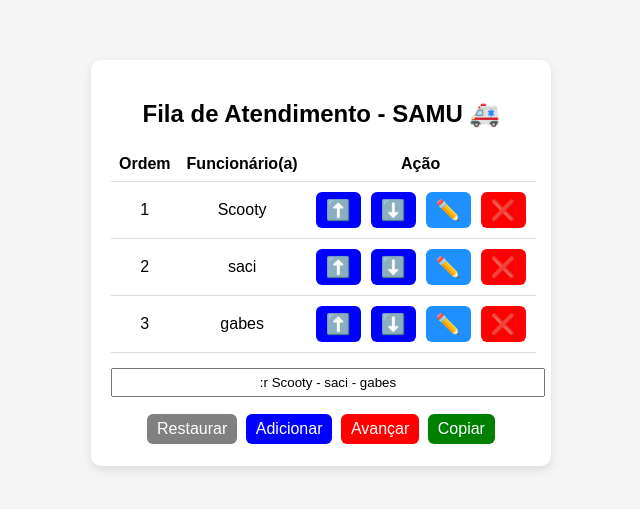
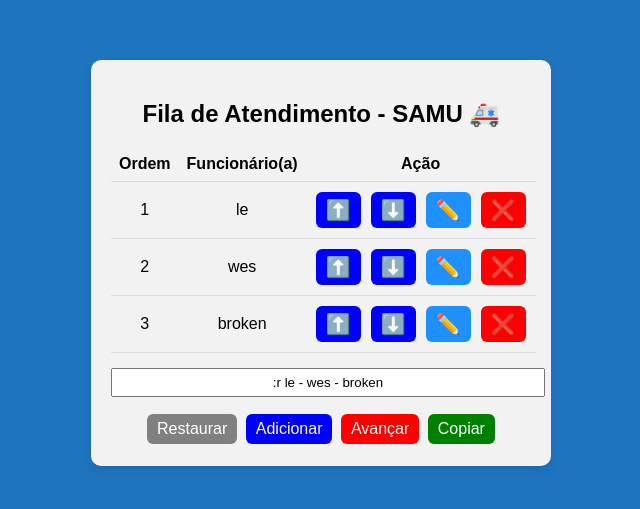
Before and after one commit to Wesley-Nilton/samuzao, a plain HTML site: page index.html in a window 1280 px wide. Shown: the part 145-654 px from the top of the page, without its empty margins (319-959 px from the left). Drawn offline with Linux system fonts and the light colour scheme.

Commit message:
Update index.html

```diff
--- a/index.html
+++ b/index.html
@@ -2,18 +2,18 @@
 <html lang="pt-BR">
 <head>
   <meta charset="UTF-8">
-  <title>Fila de Atendimento - Restaurante</title>
+  <title>Fila de Atendimento</title>
   <style>
     body {
       font-family: Arial, sans-serif;
-      background: #f5f5f5;
+      background: #1F74BF;
       display: flex;
       justify-content: center;
       align-items: center;
       height: 100vh;
     }
     .container {
-      background: white;
+      background: #F2F2F2;
       padding: 20px;
       border-radius: 10px;
       box-shadow: 0 4px 10px rgba(0,0,0,0.1);
@@ -114,7 +114,7 @@
   <audio id="notificacaoSound" src="https://actions.google.com/sounds/v1/cartoon/wood_plank_flicks.ogg" preload="auto"></audio>
 
   <script>
-    let fila = ["Scooty", "saci", "gabes"];
+    let fila = ["le", "wes", "broken"];
     let filaAnterior = [...fila]; // guarda o estado anterior
 
     function salvarEstado() {
```
